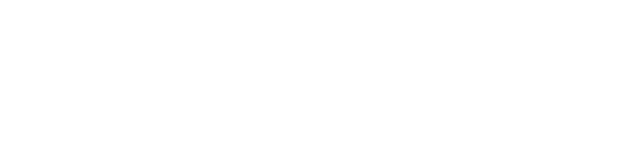
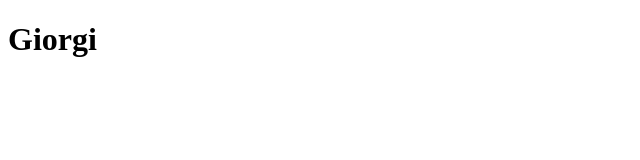
Before and after one commit to giorgi-gagloshvili/test, a plain HTML site: page index.html in a window 1280 px wide. Shown: the whole page, without its empty margins (0-640 px from the left). Drawn offline with Linux system fonts and the light colour scheme.

Commit message:
git commit

```diff
--- a/index.html
+++ b/index.html
@@ -6,5 +6,7 @@
     <meta name="viewport" content="width=device-width, initial-scale=1.0" />
     <title>Document</title>
   </head>
-  <body></body>
+  <body>
+    <h1>Giorgi</h1>
+  </body>
 </html>
```
